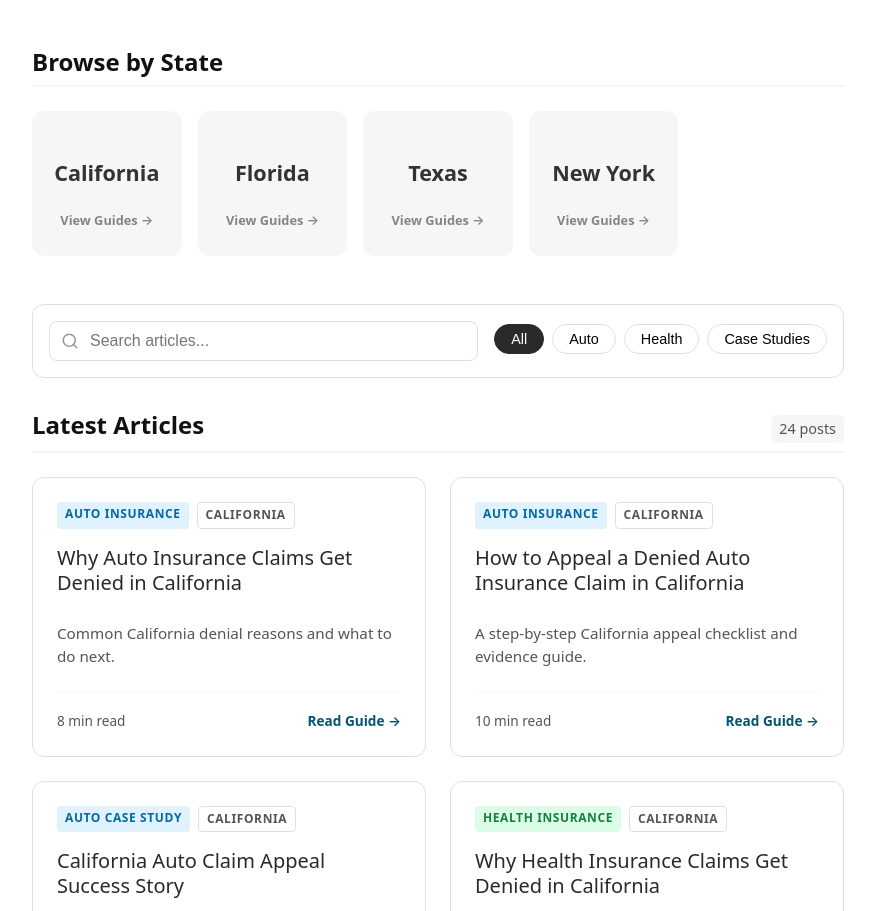
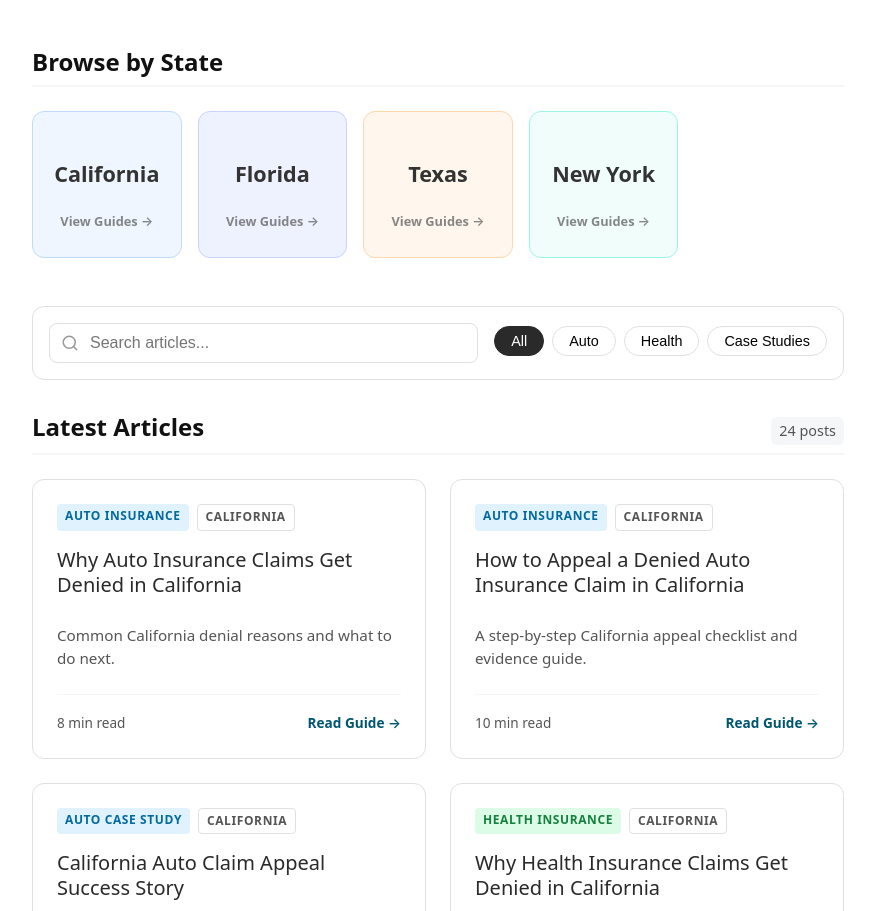
Before and after one commit to sha10nks/whyclaimdenied, a React (Vite) app: page /blog in a window 1280 px wide. Shown: the part 803-1714 px from the top of the page, without its empty margins (202-1077 px from the left). Built offline with nearby package versions, Linux system fonts and the light colour scheme.

Commit message:
style-blog-state-cards-colorful

```diff
--- a/src/components/BlogCards.jsx
+++ b/src/components/BlogCards.jsx
@@ -1,5 +1,16 @@
 import { Link } from 'react-router-dom';
 import { getBlogStateLabel } from '../blog/registry';
+
+// Deterministic color assignment based on string hash
+const getStateColorClass = (slug) => {
+  const colors = ['blue', 'green', 'purple', 'orange', 'teal', 'indigo'];
+  let hash = 0;
+  for (let i = 0; i < slug.length; i++) {
+    hash = slug.charCodeAt(i) + ((hash << 5) - hash);
+  }
+  const index = Math.abs(hash) % colors.length;
+  return `state-card-${colors[index]}`;
+};
 
 export const BlogCard = ({ post }) => {
   const stateLabel = getBlogStateLabel(post.state);
@@ -36,8 +47,10 @@ export const BlogCard = ({ post }) => {
 };
 
 export const StateCard = ({ state }) => {
+  const colorClass = getStateColorClass(state.slug);
+
   return (
-    <Link to={`/blog/${state.slug}`} className="state-card">
+    <Link to={`/blog/${state.slug}`} className={`state-card ${colorClass}`}>
       <h3 className="state-card-title">{state.label}</h3>
       <span className="state-card-arrow">View Guides →</span>
     </Link>
--- a/src/styles/global.css
+++ b/src/styles/global.css
@@ -320,15 +320,15 @@ a:hover {
   padding: 1.5rem 1rem;
   background: var(--color-bg-section);
   border-radius: 12px;
+  border: 1px solid transparent; /* Prepare for colored border */
   color: var(--color-text-main);
   font-weight: 600;
-  transition: background 0.2s;
+  transition: all 0.2s;
 }
 
 .state-card:hover {
-  background: #e2e8f0;
+  transform: translateY(-2px);
   text-decoration: none;
-  color: var(--color-link);
 }
 
 .state-card-arrow {
@@ -336,6 +336,67 @@ a:hover {
   color: var(--color-text-muted);
   margin-top: 0.5rem;
   opacity: 0.7;
+}
+
+/* Colorful State Cards */
+.state-card-blue {
+  background: #eff6ff;
+  border-color: #bfdbfe;
+  color: #1e3a8a;
+}
+.state-card-blue:hover {
+  background: #dbeafe;
+  box-shadow: 0 4px 12px rgba(59, 130, 246, 0.15);
+}
+
+.state-card-green {
+  background: #f0fdf4;
+  border-color: #bbf7d0;
+  color: #14532d;
+}
+.state-card-green:hover {
+  background: #dcfce7;
+  box-shadow: 0 4px 12px rgba(34, 197, 94, 0.15);
+}
+
+.state-card-purple {
+  background: #faf5ff;
+  border-color: #e9d5ff;
+  color: #581c87;
+}
+.state-card-purple:hover {
+  background: #f3e8ff;
+  box-shadow: 0 4px 12px rgba(168, 85, 247, 0.15);
+}
+
+.state-card-orange {
+  background: #fff7ed;
+  border-color: #fed7aa;
+  color: #7c2d12;
+}
+.state-card-orange:hover {
+  background: #ffedd5;
+  box-shadow: 0 4px 12px rgba(249, 115, 22, 0.15);
+}
+
+.state-card-teal {
+  background: #f0fdfa;
+  border-color: #99f6e4;
+  color: #134e4a;
+}
+.state-card-teal:hover {
+  background: #ccfbf1;
+  box-shadow: 0 4px 12px rgba(20, 184, 166, 0.15);
+}
+
+.state-card-indigo {
+  background: #eef2ff;
+  border-color: #c7d2fe;
+  color: #312e81;
+}
+.state-card-indigo:hover {
+  background: #e0e7ff;
+  box-shadow: 0 4px 12px rgba(99, 102, 241, 0.15);
 }
 
 /* Filter Bar */
```
